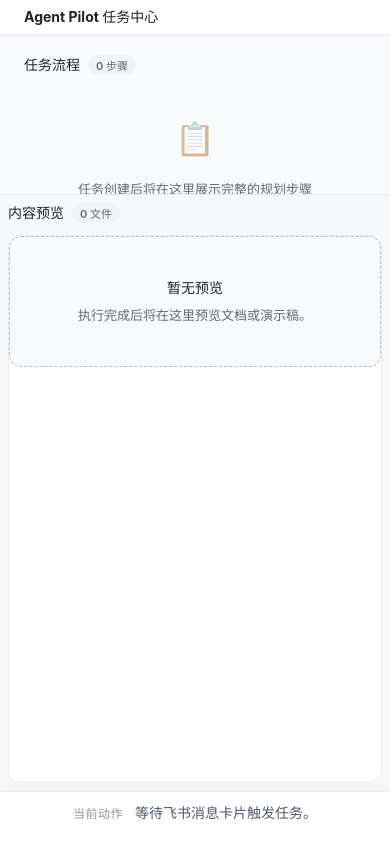
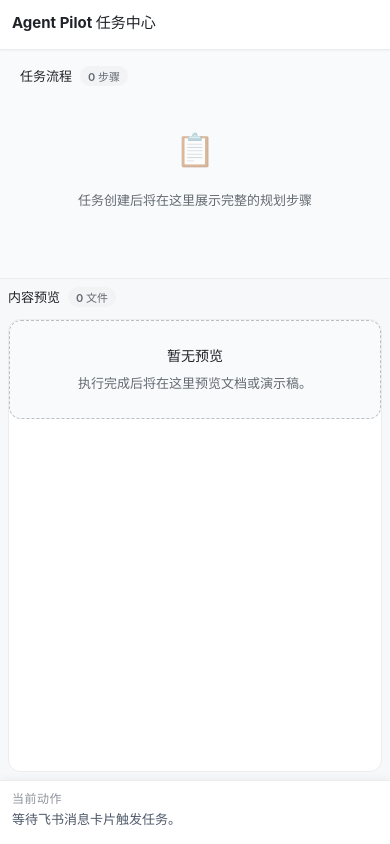
Before and after one commit to DA-BOCAI/Agent-Pilot, a React (Vite) app: page / in a window 390 px wide. Built offline with nearby package versions, Linux system fonts and the light colour scheme.

Commit message:
移动端响应式优化

```diff
--- a/src/App.css
+++ b/src/App.css
@@ -1040,7 +1040,7 @@ button, input, textarea, select {
   .sidebar {
     border-right: none;
     border-bottom: 1px solid var(--line-light);
-    max-height: 200px;
+    max-height: 220px;
     overflow-y: auto;
   }
 
@@ -1066,56 +1066,286 @@ button, input, textarea, select {
   }
 
   .bottom-bar-info {
-    justify-content: center;
+    justify-content: flex-start;
   }
 
   .bottom-bar-controls {
-    justify-content: center;
+    justify-content: flex-start;
   }
 }
 
 @media (max-width: 767px) {
+  /* 全局文本安全 */
+  .app-shell {
+    overflow-x: hidden;
+  }
+
+  /* 顶部栏 */
   .top-bar-inner {
+    padding: var(--space-2) var(--space-3);
+    gap: var(--space-2);
+  }
+
+  .task-header-row {
+    flex-direction: column;
+    align-items: stretch;
+    gap: var(--space-2);
+  }
+
+  .task-header-main {
+    flex-direction: column;
+    align-items: flex-start;
+    gap: var(--space-1);
+  }
+
+  .task-title {
+    font-size: 15px;
+    white-space: normal;
+    word-break: break-word;
+    overflow-wrap: break-word;
+    line-height: 1.4;
+  }
+
+  .task-header-actions {
+    flex-wrap: wrap;
+    justify-content: stretch;
+    gap: var(--space-2);
+  }
+
+  .task-header-actions .btn {
+    flex: 1;
+    min-width: 0;
+  }
+
+  /* 进度条 */
+  .top-progress-text {
+    font-size: 11px;
+  }
+
+  /* 侧边栏 */
+  .sidebar {
+    max-height: none;
+    overflow-y: visible;
+  }
+
+  .sidebar-inner {
+    flex-direction: column;
+    gap: var(--space-2);
     padding: var(--space-2) var(--space-3);
   }
 
-  .task-header-row {
-    flex-wrap: wrap;
+  .sidebar-section {
+    min-width: 0;
+  }
+
+  /* 步骤导航 */
+  .step-item-compact {
+    align-items: flex-start;
+    min-height: auto;
+    padding: var(--space-2) var(--space-3);
     gap: var(--space-2);
   }
 
-  .task-title {
-    font-size: 14px;
+  .step-name-compact {
+    white-space: normal;
+    word-break: break-word;
+    overflow-wrap: break-word;
+    font-size: 12px;
+    line-height: 1.4;
   }
 
+  /* 交付产物 */
+  .output-item-compact {
+    flex-wrap: wrap;
+    gap: var(--space-1) var(--space-2);
+  }
+
+  .output-title-compact {
+    white-space: normal;
+    word-break: break-word;
+    overflow-wrap: break-word;
+    font-size: 12px;
+    min-width: 0;
+    flex: 1 1 100%;
+  }
+
+  .output-link-compact {
+    flex: 1 1 100%;
+    margin-left: 24px;
+  }
+
+  /* 主预览区 */
   .main-preview {
     padding: var(--space-2);
+    overflow-x: hidden;
+  }
+
+  /* 预览标签 */
+  .preview-tabs {
+    flex-direction: column;
+    gap: var(--space-1);
+    border-bottom: none;
+    padding-bottom: 0;
+  }
+
+  .preview-tab {
+    width: 100%;
+    justify-content: space-between;
+    white-space: normal;
+    padding: var(--space-2) var(--space-3);
+    border: 1px solid var(--line-light);
+    border-radius: var(--radius-md);
+  }
+
+  .preview-tab.is-selected::after {
+    display: none;
+  }
+
+  .preview-tab.is-selected {
+    border-color: var(--primary-border);
+    background: var(--primary-soft);
+  }
+
+  .preview-tab.slides.is-selected {
+    border-color: var(--artifact-slides-border);
+    background: var(--artifact-slides-soft);
+  }
+
+  .tab-title {
+    white-space: normal;
+    word-break: break-word;
+    overflow-wrap: break-word;
+    text-align: right;
+    flex: 1;
+    margin-left: var(--space-2);
+  }
+
+  .preview-panel-body {
+    overflow-x: hidden;
   }
 
   .preview-content-wrapper {
     padding: var(--space-3);
   }
 
+  /* 底部操作栏 */
+  .bottom-bar {
+    max-height: none;
+  }
+
   .bottom-bar-inner {
+    flex-direction: column;
+    align-items: stretch;
+    gap: var(--space-2);
     padding: var(--space-2) var(--space-3);
   }
 
-  .action-stack {
+  .bottom-bar-info {
     flex-wrap: wrap;
-    justify-content: center;
+    gap: var(--space-1) var(--space-2);
   }
 
+  .bottom-bar-action {
+    white-space: normal;
+    word-break: break-word;
+    overflow-wrap: break-word;
+    font-size: 13px;
+    line-height: 1.4;
+    flex: 1 1 100%;
+  }
+
+  .bottom-bar-error {
+    white-space: normal;
+    word-break: break-word;
+    flex: 1 1 100%;
+  }
+
+  .bottom-bar-controls {
+    width: 100%;
+  }
+
+  /* 操作按钮 */
+  .action-stack {
+    flex-direction: column;
+    width: 100%;
+    gap: var(--space-2);
+  }
+
+  .action-stack.split {
+    flex-direction: column;
+  }
+
+  .action-stack .btn {
+    width: 100%;
+    min-height: 40px;
+  }
+
+  .confirmation-title,
+  .confirmation-description {
+    word-break: break-word;
+    overflow-wrap: break-word;
+    width: 100%;
+  }
+
+  /* 调整面板 */
+  .adjustments-panel-header,
+  .adjustments-panel-body {
+    padding: var(--space-2) var(--space-3);
+  }
+
+  .adjustment-control-select,
+  .adjustment-control-input,
+  .adjustment-control-textarea,
+  .adjustments-instruction-input {
+    width: 100%;
+    min-width: 0;
+  }
+
+  .adjustments-submit-btn {
+    align-self: stretch;
+    width: 100%;
+  }
+
+  /* 幻灯片 */
   .slide-grid {
     grid-template-columns: 1fr;
   }
 
-  .sidebar-inner {
-    flex-direction: column;
-    gap: var(--space-2);
+  .slide-card {
+    min-height: auto;
+    word-break: break-word;
+    overflow-wrap: break-word;
   }
 
-  .sidebar {
-    max-height: 160px;
+  /* 文档预览 */
+  .doc-preview,
+  .slides-preview {
+    word-break: break-word;
+    overflow-wrap: break-word;
+  }
+
+  .doc-section-list section {
+    word-break: break-word;
+    overflow-wrap: break-word;
+  }
+
+  /* 代码块 */
+  .doc-preview pre,
+  .slides-preview pre {
+    white-space: pre-wrap;
+    word-break: break-word;
+    overflow-wrap: break-word;
+    max-height: 240px;
+  }
+
+  /* 空状态 */
+  .empty-state {
+    padding: var(--space-6) var(--space-3);
+  }
+
+  /* 通用标题 */
+  .section-title {
+    font-size: 13px;
   }
 }
 
```
